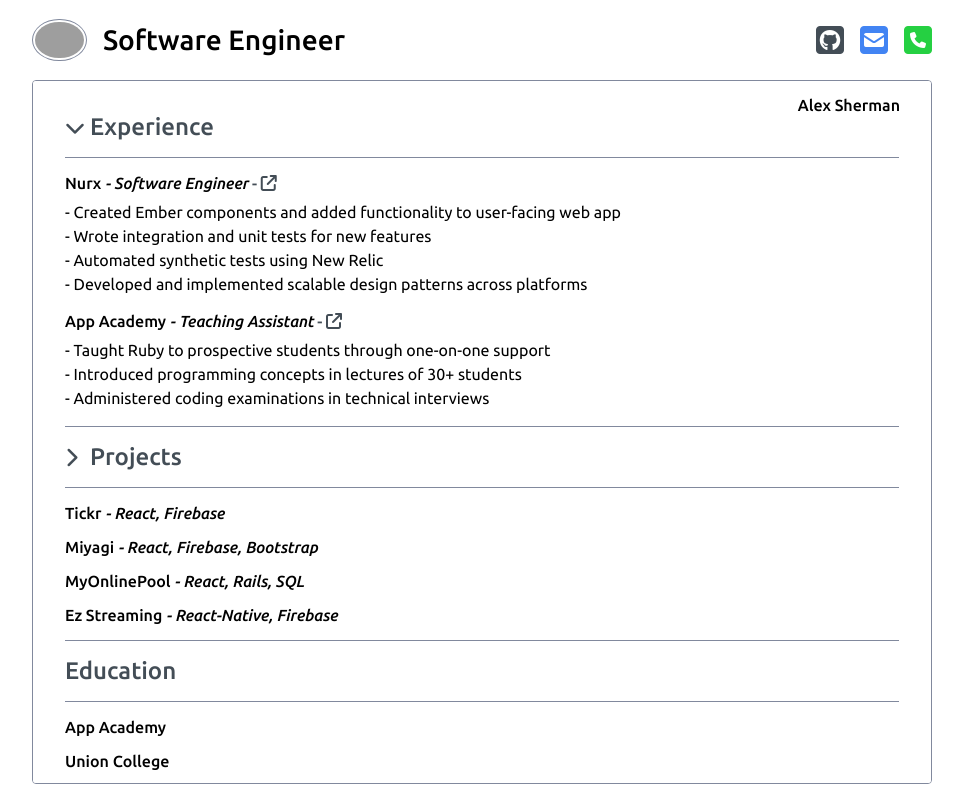
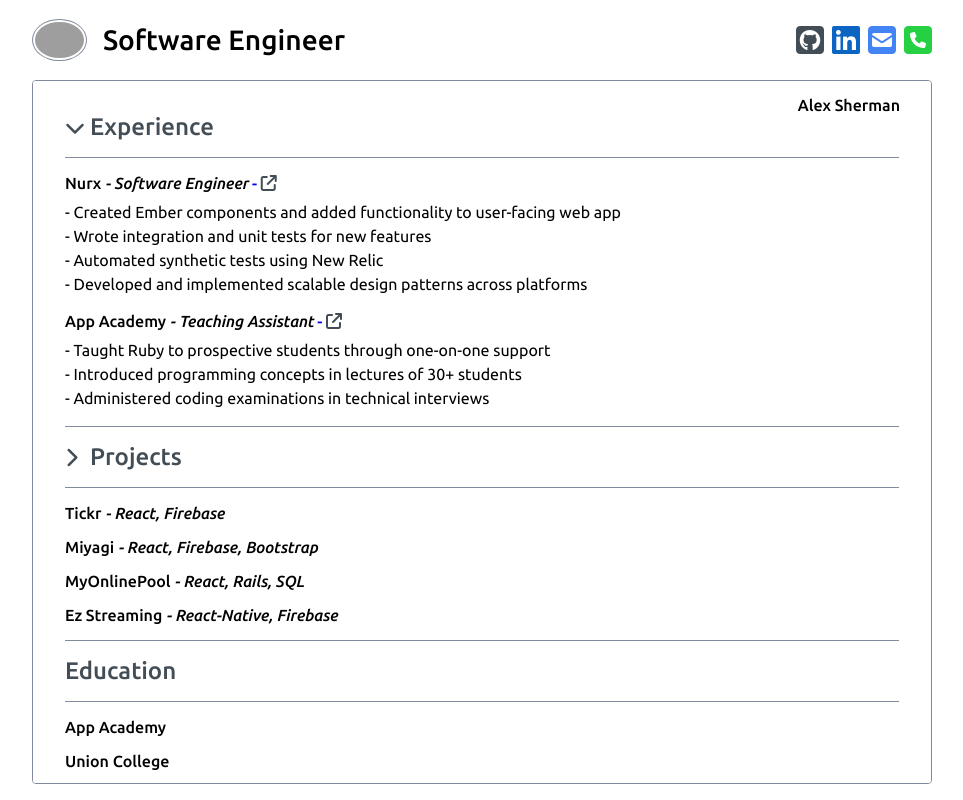
Before and after one commit to asherman-ca/resume, a React (Create React App) app: page / in a window 1280 px wide. Shown: the whole page, without its empty margins (158-1121 px from the left). Built offline with nearby package versions, Linux system fonts and the light colour scheme; grey boxes are pictures that could not be loaded.

Commit message:
linkedin button in nav

```diff
--- a/src/components/Nav.jsx
+++ b/src/components/Nav.jsx
@@ -17,14 +17,25 @@
 					>
 						<i className='fa-brands fa-github-square'></i>
 					</a>
-					<span className='tooltip-text'>https://github.com/asherman-ca</span>
+					<span className='tooltip-text'>github.com/asherman-ca</span>
+				</div>
+				<div className='tooltip'>
+					<a
+						target='_blank'
+						rel='noopener noreferrer'
+						href='https://www.linkedin.com/in/alex-sherman-1ba03649'
+					>
+						<i className='fa-brands fa-linkedin'></i>
+					</a>
+					<span className='tooltip-text'>
+						linkedin.com/in/alex-sherman-1ba03649
+					</span>
 				</div>
 				<div className='tooltip'>
 					<i className='fa-solid fa-square-envelope'></i>
 					<span className='tooltip-text'>asherman.ca@gmail.com</span>
 				</div>
 				<div className='tooltip'>
-					{/* <i className='fa-solid fa-phone tooltip'></i> */}
 					<i className='fa-solid fa-square-phone'></i>
 					<span className='tooltip-text'>415.652.0317</span>
 				</div>
--- a/src/index.css
+++ b/src/index.css
@@ -7,6 +7,11 @@
 	--clr-blk-button: rgba(4, 17, 29, 0.75);
 	--clr-grey: #81899d;
 	--bg-grey: #fafbfc;
+
+	--linkedin: rgb(11, 101, 194);
+	--linkedin-light: rgb(11, 101, 194, 0.5);
+	--phone: rgb(37, 208, 66);
+	--email: rgb(66, 132, 243);
 
 	/* --alt-grey: #7c8499; */
 	/* --light-grey: rgb(229, 232, 235); */
@@ -22,7 +27,7 @@
 a {
 	text-decoration: none;
 	display: block;
-	color: var(--clr-blk-button);
+	/* color: var(--clr-blk-button); */
 }
 
 body {
--- a/src/styles/Nav.css
+++ b/src/styles/Nav.css
@@ -27,15 +27,10 @@
 	border: 1px solid var(--clr-grey);
 }
 
-.nav-container a:hover {
-	cursor: pointer;
-	color: var(--clr-grey);
-}
-
 .nav-container .links {
 	display: flex;
-	gap: 1rem;
-	color: var(--clr-blk-button);
+	gap: 0.5rem;
+	/* color: var(--clr-blk-button); */
 }
 
 .nav-container i {
@@ -94,10 +89,28 @@
 	animation: tooltipFadeIn ease 0.25s;
 } */
 
+.fa-github-square {
+	color: var(--clr-blk-button);
+}
+
 .fa-square-envelope {
-	color: rgb(66, 132, 243);
+	color: var(--email);
 }
 
 .fa-square-phone {
-	color: rgb(37, 208, 66);
+	color: var(--phone);
 }
+
+.fa-linkedin {
+	color: var(--linkedin);
+}
+
+.fa-github-square:hover {
+	cursor: pointer;
+	color: var(--clr-grey) !important;
+}
+
+.fa-linkedin:hover {
+	cursor: pointer;
+	color: var(--linkedin-light);
+}
```
